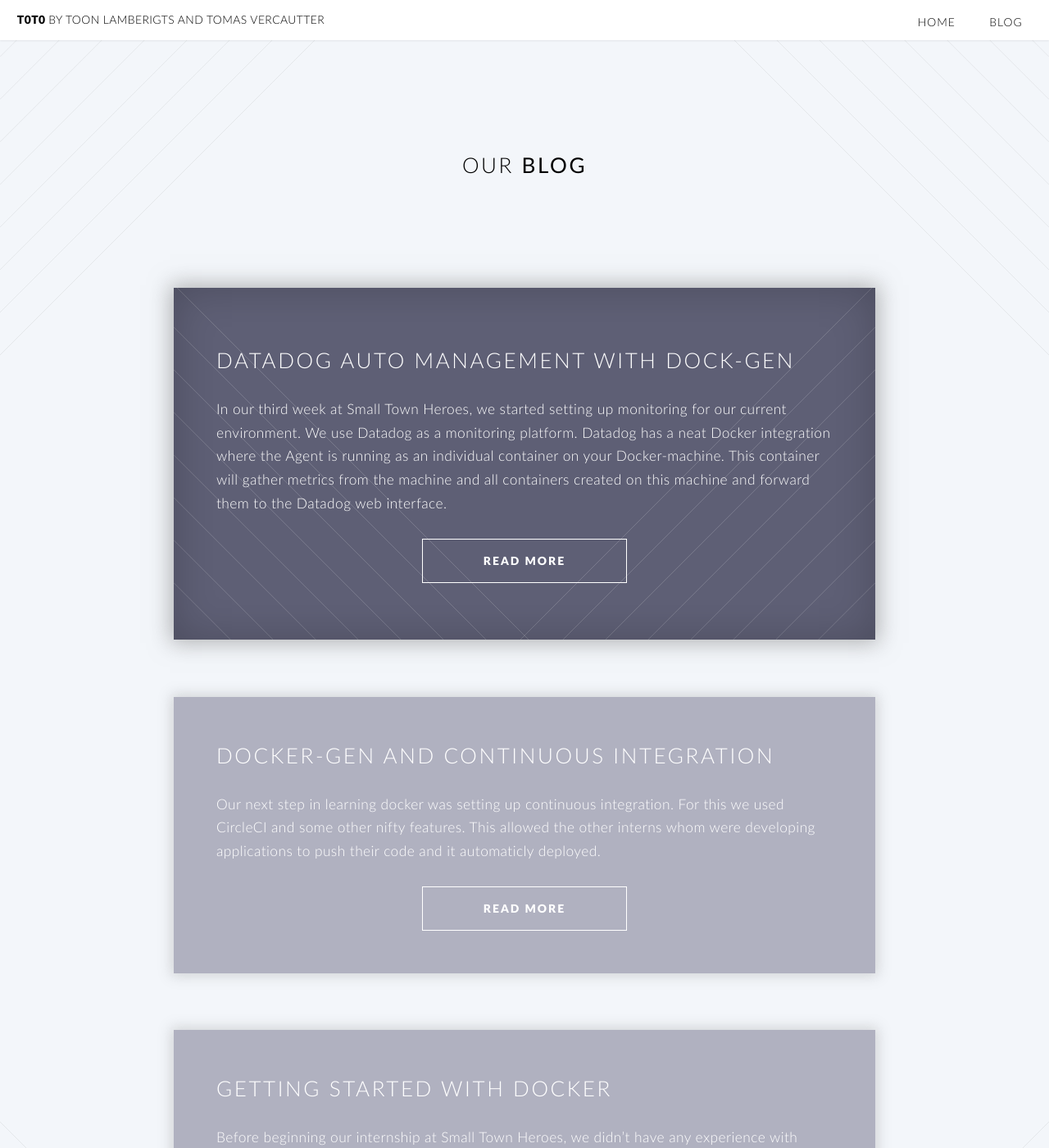
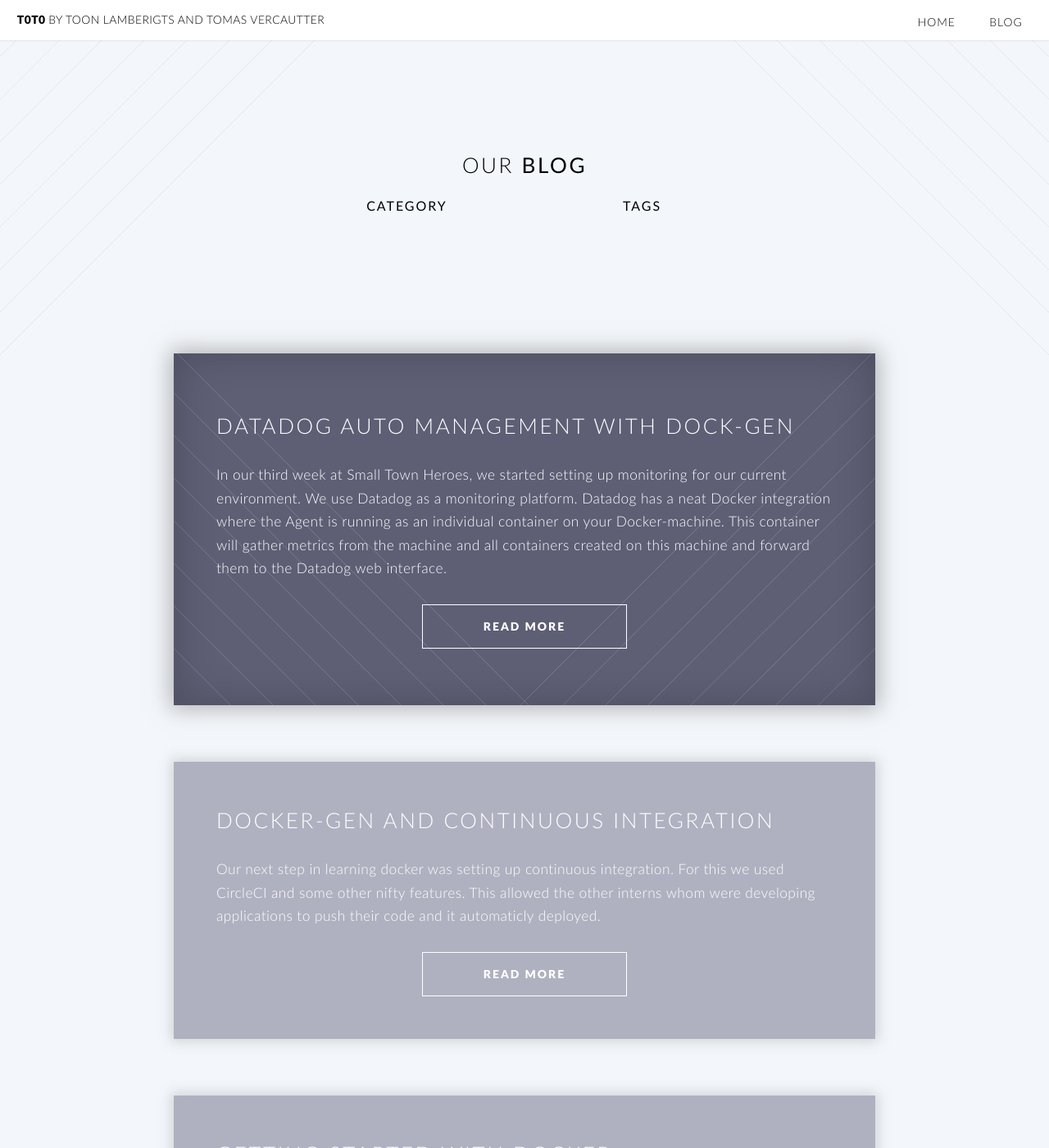
Before and after one commit to t0t0/t0t0.github.io, a Jekyll site: the page built from blog.html, in a window 1280 px wide and 1400 px high. Shown: the whole window at 82% size. Built offline with Jekyll 4.4.1, drawn with Linux system fonts in a browser that asks for light colours.

Commit message:
weird buttons on blog page lel

```diff
--- a/blog.html
+++ b/blog.html
@@ -5,6 +5,7 @@ layout: default
 <article id="main">
     <header class="special container">
         <h2>Our <strong>Blog</strong></h2>
+        <h3><a href="/category.html" class="button-new" style="border-bottom:none"><strong>category</strong></a><a href="/tags.html" class="button-new" style="border-bottom: none;"><strong>tags</strong></a></h3>
     </header>
     <section class="wrapper style4 container">
         <ul class="posts">
--- a/category.html
+++ b/category.html
@@ -58,7 +58,7 @@ Here we generate all the categories.
         <small>{{ post.date | date_to_string }}</small>
       </a>
       {% for tag in post.tags %}
-      <a href="/tag.html#{{ tag | slugify }}">{{ tag }}</a>
+      <a href="/tags.html#{{ tag | slugify }}">{{ tag }}</a>
       {% endfor %}
     </h3>
   </li>
@@ -78,7 +78,7 @@ Here we generate all the categories.
         <small>{{ post.date | date_to_string }}</small>
       </a>
       {% for tag in post.tags %}
-      <a class="codinfox-tag-mark" href="/tag.html#{{ tag | slugify }}">{{ tag }}</a>
+      <a class="codinfox-tag-mark" href="/tags.html#{{ tag | slugify }}">{{ tag }}</a>
       {% endfor %}
     </h3>
   </li>
--- a/css/style.css
+++ b/css/style.css
@@ -515,6 +515,70 @@
 		text-decoration: none;
 		text-transform: uppercase;
 	}
+	@-webkit-keyframes hvr-pulse {
+	  25% {
+	    -webkit-transform: scale(1.1);
+	    transform: scale(1.1);
+	  }
+
+	  75% {
+	    -webkit-transform: scale(0.9);
+	    transform: scale(0.9);
+	  }
+	}
+
+	@keyframes hvr-pulse {
+	  25% {
+	    -webkit-transform: scale(1.1);
+	    transform: scale(1.1);
+	  }
+
+	  75% {
+	    -webkit-transform: scale(0.9);
+	    transform: scale(0.9);
+	  }
+	}
+
+		.button-new {
+		-moz-appearance: none;
+		-webkit-appearance: none;
+		-o-appearance: none;
+		-ms-appearance: none;
+		appearance: none;
+		-moz-transition: color 0.2s ease-in-out, border-color 0.2s ease-in-out, background-color 0.2s ease-in-out;
+		-webkit-transition: color 0.2s ease-in-out, border-color 0.2s ease-in-out, background-color 0.2s ease-in-out;
+		-o-transition: color 0.2s ease-in-out, border-color 0.2s ease-in-out, background-color 0.2s ease-in-out;
+		-ms-transition: color 0.2s ease-in-out, border-color 0.2s ease-in-out, background-color 0.2s ease-in-out;
+		transition: color 0.2s ease-in-out, border-color 0.2s ease-in-out, background-color 0.2s ease-in-out;
+		background: none;
+		color: inherit;
+		cursor: pointer;
+		display: inline-block;
+		font-size: 0.8em;
+		font-weight: 900;
+		letter-spacing: 2px;
+		min-width: 18em;
+		padding: 0 0.75em;
+		line-height: 3.75em;
+		text-align: center;
+		text-decoration: none;
+		text-transform: uppercase;
+	}
+		input[type="button"]:hover,
+		input[type="submit"]:hover,
+		input[type="reset"]:hover,
+		.button-new:hover {
+			  -webkit-animation-name: hvr-pulse;
+			  animation-name: hvr-pulse;
+			  -webkit-animation-duration: 1s;
+			  animation-duration: 1s;
+			  -webkit-animation-timing-function: linear;
+			  animation-timing-function: linear;
+			  -webkit-animation-iteration-count: infinite;
+			  animation-iteration-count: infinite;
+
+		}
+
 
 		input[type="button"]:hover,
 		input[type="submit"]:hover,
```
